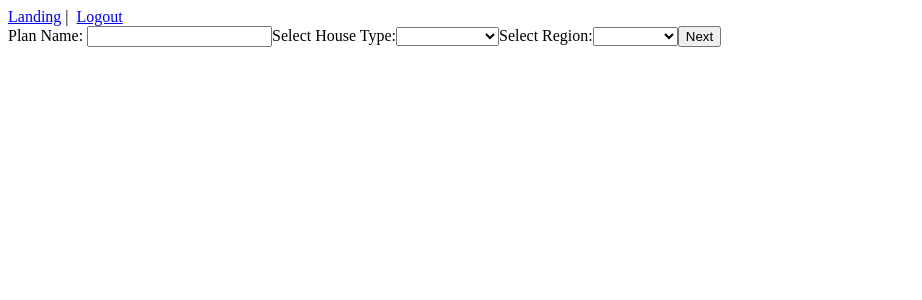
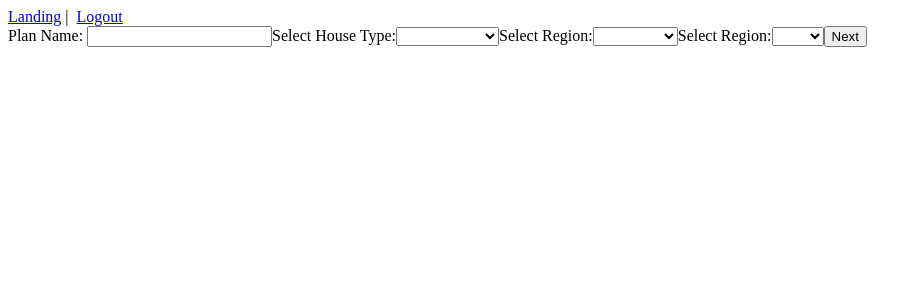
Before and after one commit to jonbiveo/house-planner, a Vue app in the folder vue/: page /details in a window 1280 px wide. Shown: the top 300 px of the page, without its empty margins (0-922 px from the left). Built offline with nearby package versions, Linux system fonts and the light colour scheme; sample sign-in values are in the browser's storage.

Commit message:
Plan: square footage

```diff
--- a/vue/src/components/PlanDetails.vue
+++ b/vue/src/components/PlanDetails.vue
@@ -18,6 +18,13 @@
           <option value="Midwest">Midwest</option>
           <option value="West">West</option>
         </select>
+        <label for="square-foot">Select Region:</label>
+        <select name="square-foot" v-model="planBase.size">
+          <option value="1000">1000</option>
+          <option value="1500">1500</option>
+          <option value="2000">2000</option>
+          <option value="2500">2500</option>
+        </select>
         <button>Next</button>
       </form>
     </div>
@@ -33,6 +40,7 @@ export default {
         name: "",
         houseType: "",
         region: "",
+        size: ""
       },
     };
   },
@@ -42,6 +50,7 @@ export default {
         name:this.planBase.name,
         houseType: this.planBase.houseType,
         region:this.planBase.region,
+        size: this.newPlan.size,
       }
       console.log(newPlan)
       planService
```
